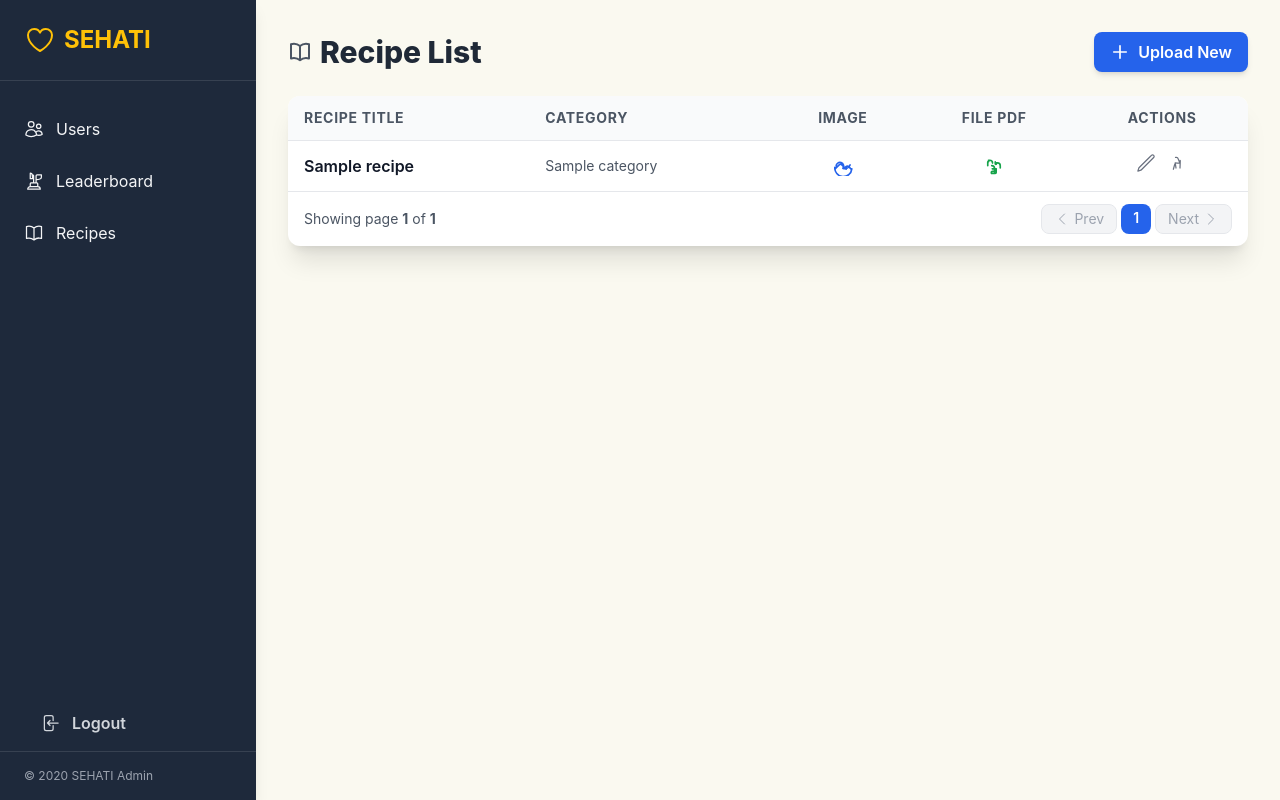
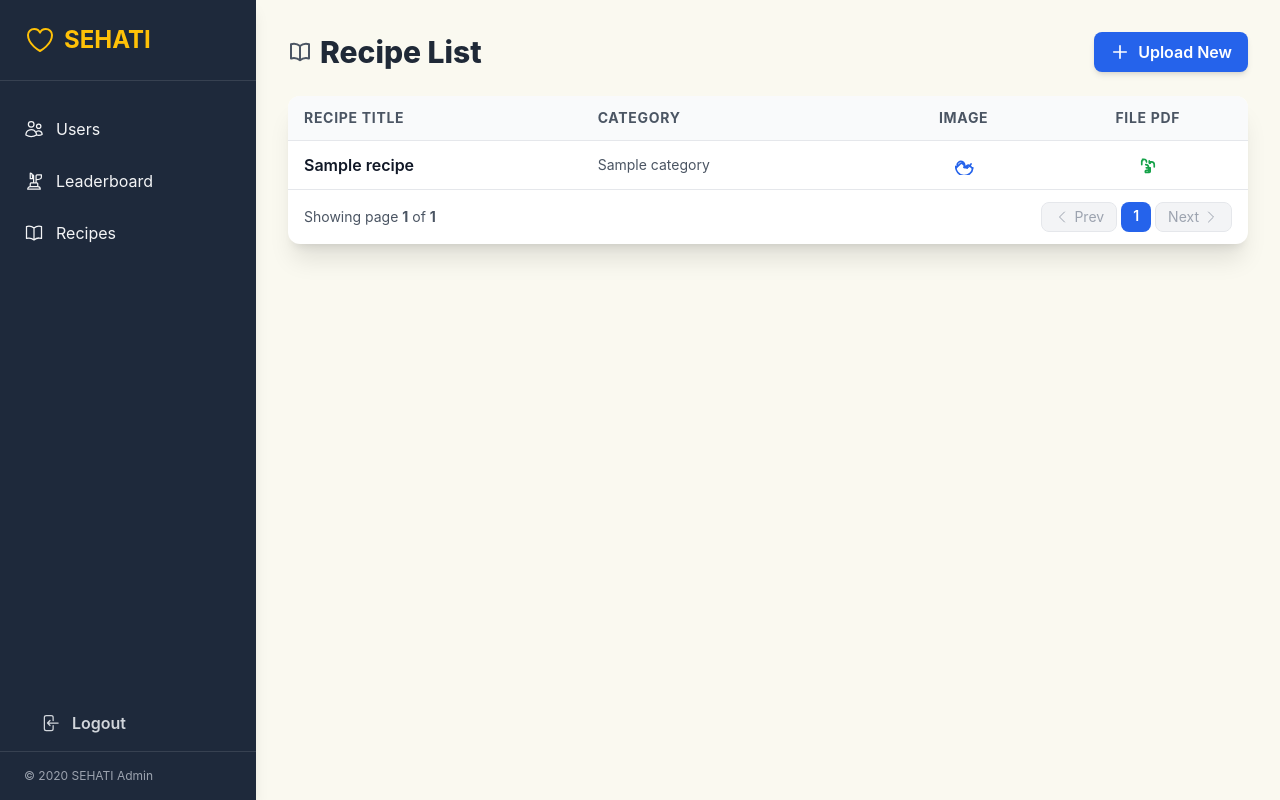
Before and after one commit to ridwan-ansari/sehati, a FastAPI app: template app/src/templates/admin/recipes.html in a window 1280 px wide. Run offline with FastAPI, Linux system fonts and the light colour scheme; the template is opened without the code that fills it: most values are stand-ins (such as "Sample title", 1, 10 or a date in 2020); parts of the project's set-up code (start-up, migrations or seed data) failed here and were passed over; some libraries are stand-ins or nearby versions; some web fonts are replaced.

Commit message:
fic(action): remove action in recipe menu

```diff
--- a/app/src/templates/admin/recipes.html
+++ b/app/src/templates/admin/recipes.html
@@ -27,7 +27,6 @@
                     <th class="py-3 px-4 font-bold">Category</th>
                     <th class="py-3 px-4 font-bold text-center">Image</th>
                     <th class="py-3 px-4 font-bold text-center">File PDF</th>
-                    <th class="py-3 px-4 font-bold text-center">Actions</th>
                 </tr>
             </thead>
 
@@ -55,24 +54,6 @@
                                 <path stroke-linecap="round" stroke-linejoin="round" d="M19.5 14.25v-2.625a3.375 3.375 0 0 0-3.375-3.375h-1.5A1.125 1.125 0 0 1 13.5 7.125v2.25a.75.75 0 0 0 1.5 0v-.884m-4.75 0a3.375 3.375 0 0 0-3.375-3.375h-1.5A1.125 1.125 0 0 1 4.5 7.125v4.5m4.75 0a3.375 3.375 0 0 1 3.375 3.375v4.5A1.125 1.125 0 0 0 9 21h4.5a1.125 1.125 0 0 0 1.125-1.125v-4.5m-4.75 0h4.5" />
                             </svg>
                         </a>
-                    </td>
-
-                    <td class="px-4 py-3 whitespace-nowrap text-center">
-                        <div class="flex justify-center space-x-3">
-                            <a href="/dashboard/recipes/edit/{{ r.id }}" title="Edit Recipe" class="text-gray-500 hover:text-yellow-600 transition">
-                                <svg xmlns="http://www.w3.org/2000/svg" fill="none" viewBox="0 0 24 24" stroke-width="1.5" stroke="currentColor" class="w-5 h-5">
-                                    <path stroke-linecap="round" stroke-linejoin="round" d="m16.862 4.487 1.687-1.688a1.875 1.875 0 1 1 2.652 2.652L6.832 19.82a4.5 4.5 0 0 1-1.897 1.13l-2.685.8.8-2.685a4.5 4.5 0 0 1 1.13-1.897L16.862 4.487Z" />
-                                </svg>
-                            </a>
-
-                            <form method="post" action="/dashboard/recipes/delete/{{ r.id }}" onsubmit="return confirm('Are you sure you want to delete this recipe?');">
-                                <button type="submit" title="Delete Recipe" class="text-gray-500 hover:text-red-600 transition">
-                                    <svg xmlns="http://www.w3.org/2000/svg" fill="none" viewBox="0 0 24 24" stroke-width="1.5" stroke="currentColor" class="w-5 h-5">
-                                        <path stroke-linecap="round" stroke-linejoin="round" d="m14.74 9-.346 9m-4.788 0-.97-6.042M9 5.25h1.013a2.25 2.25 0 0 1 2.185 1.588L14.288 12h-4.053a2.25 2.25 0 0 0-2.185 1.588L6.44 19.5" />
-                                    </svg>
-                                </button>
-                            </form>
-                        </div>
                     </td>
                 </tr>
             {% endfor %}
```
